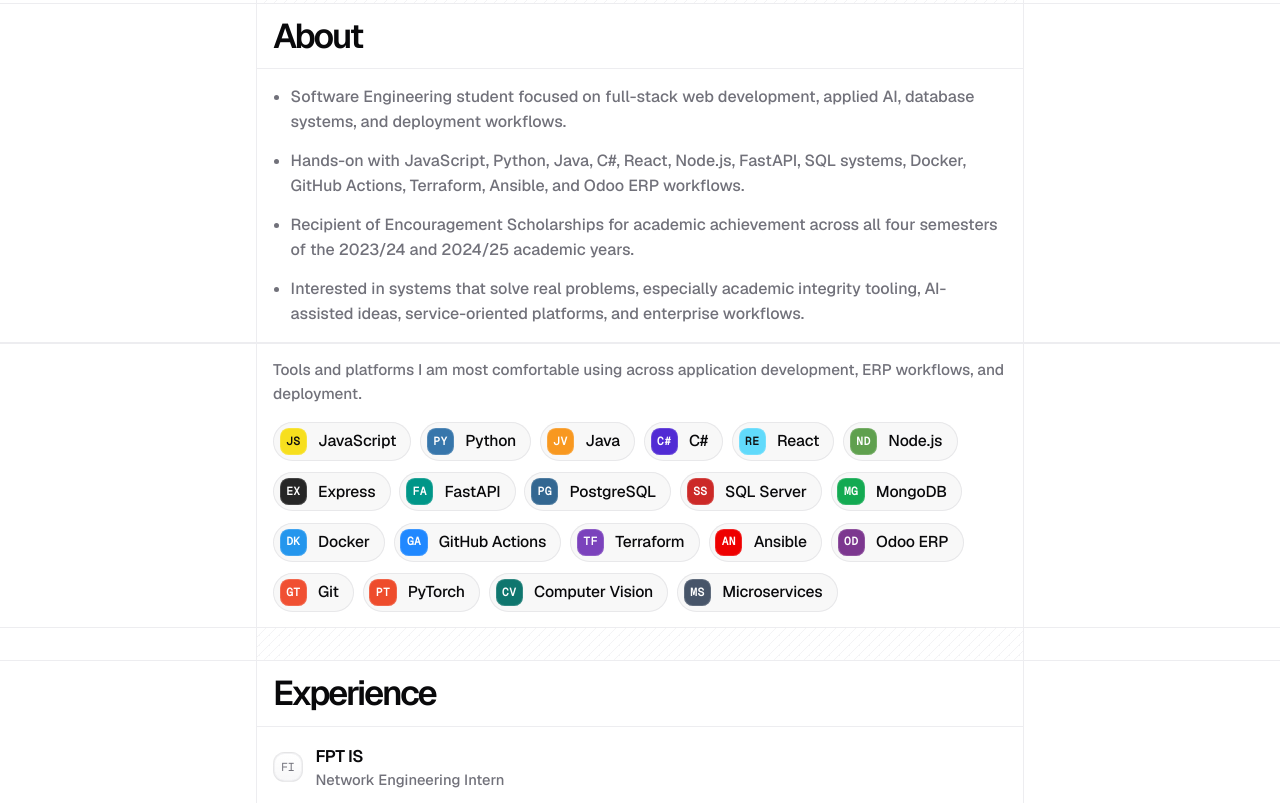
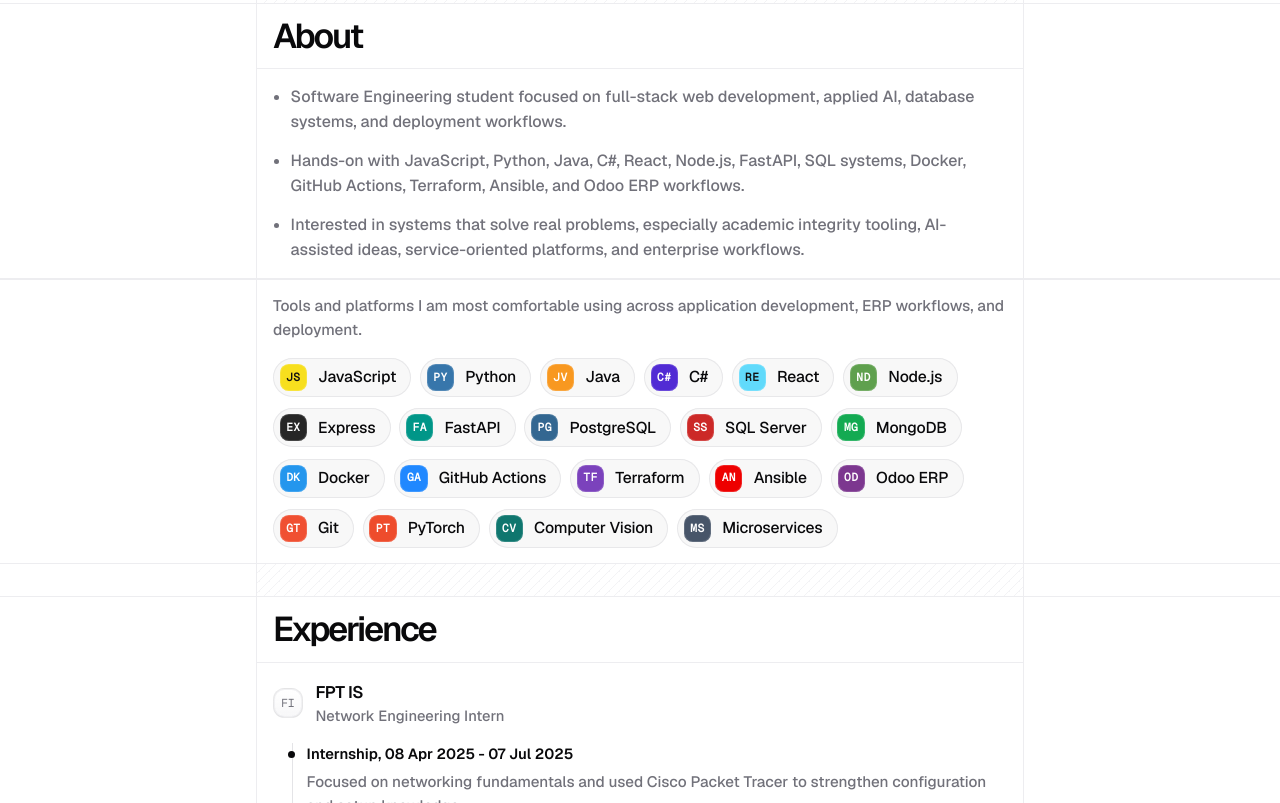
Before and after one commit to MileFisher/MileFisher.github.io, a plain HTML site: page index.html in a window 1280 px wide. Shown: the part 902-1705 px from the top of the page. Drawn offline with Linux system fonts and the light colour scheme.

Commit message:
Update my CV

```diff
--- a/index.html
+++ b/index.html
@@ -311,8 +311,6 @@
               deployment workflows.</li>
             <li>Hands-on with JavaScript, Python, Java, C#, React, Node.js, FastAPI, SQL systems, Docker, GitHub
               Actions, Terraform, Ansible, and Odoo ERP workflows.</li>
-            <li>Recipient of Encouragement Scholarships for academic achievement across all four semesters of the
-              2023/24 and 2024/25 academic years.</li>
             <li>Interested in systems that solve real problems, especially academic integrity tooling, AI-assisted
               ideas, service-oriented platforms, and enterprise workflows.</li>
           </ul>
```
Also changed, not shown: 1 other file.
